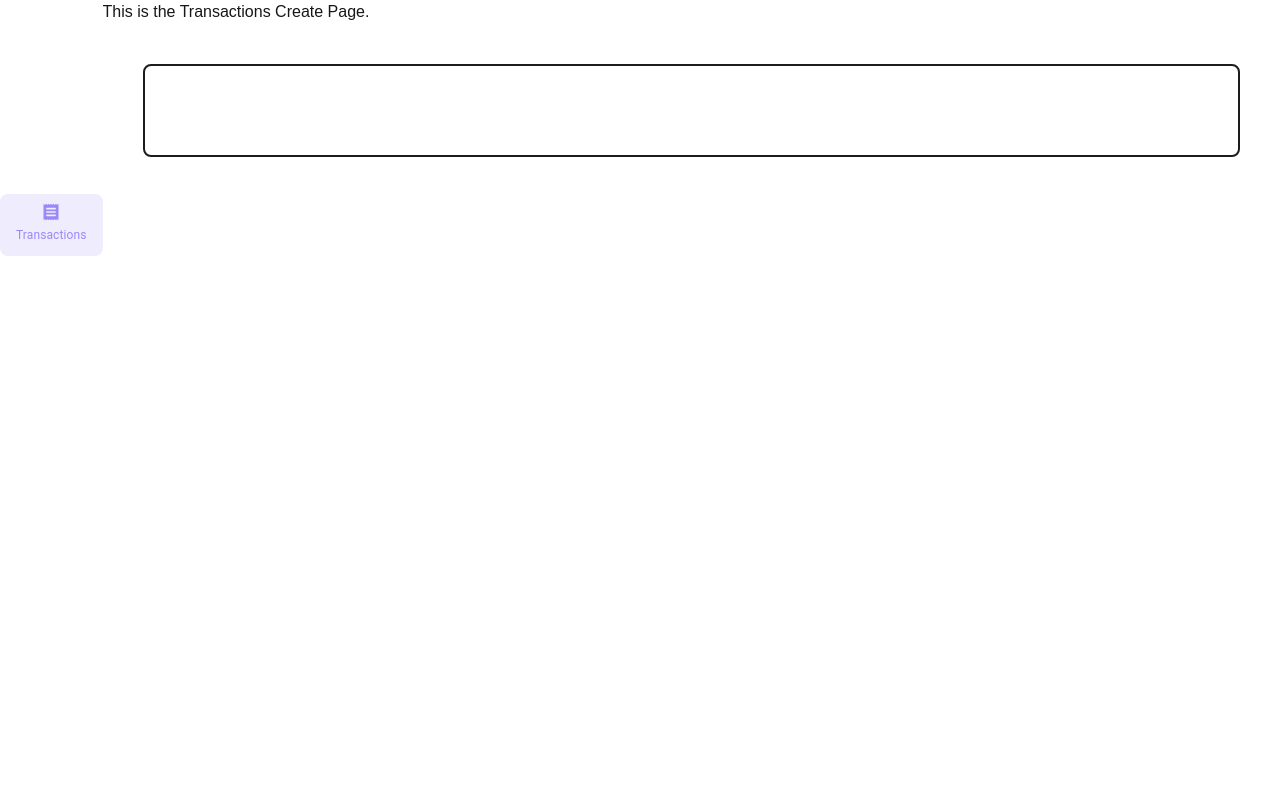
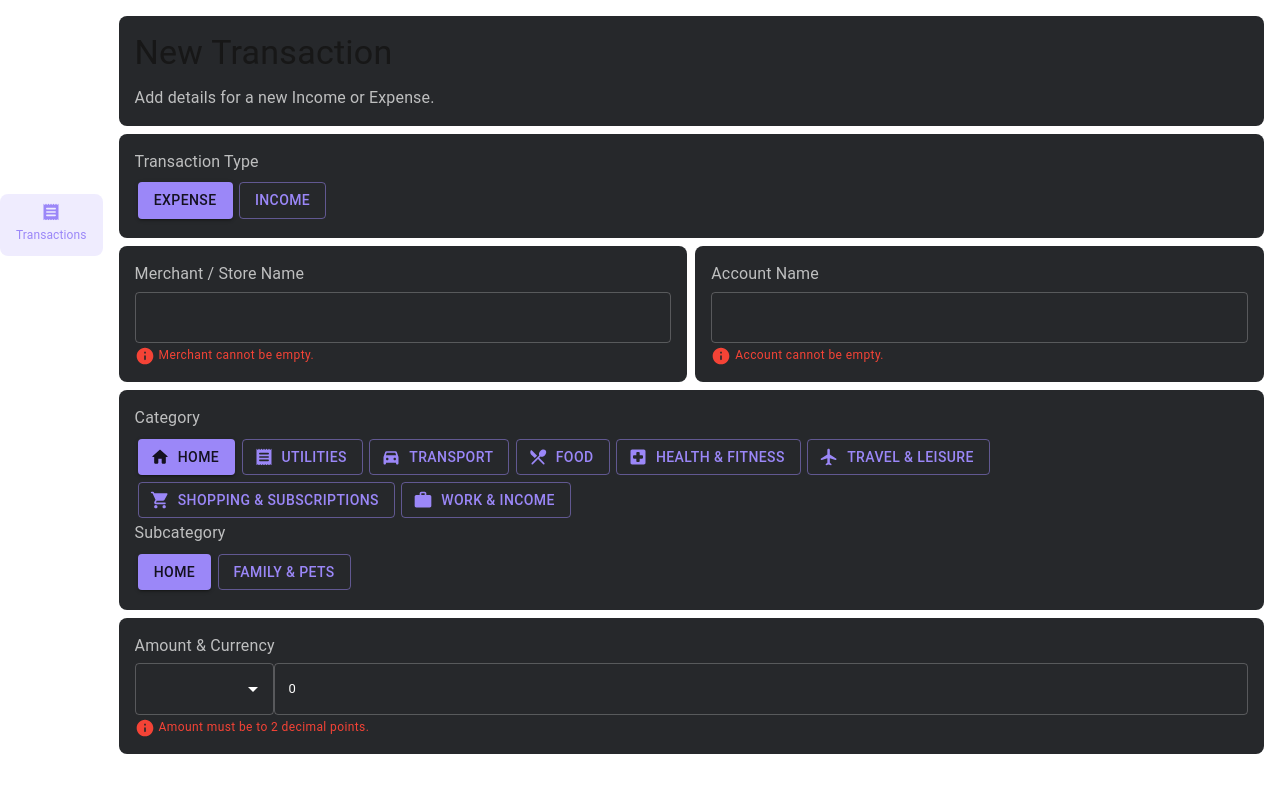
Before and after one commit to mukund1403/expenses_app, a Next.js app in the folder frontend/: page /transactions/create in a window 1280 px wide. Shown: the top 792 px of the page. Built offline with nearby package versions, Linux system fonts and the light colour scheme; what @mui/material-nextjs would draw is missing.

Commit message:
Update TransactionForm component

```diff
--- a/frontend/app/(sidebar)/transactions/create/page.tsx
+++ b/frontend/app/(sidebar)/transactions/create/page.tsx
@@ -3,7 +3,6 @@ import TransactionForm from '@/components/transactions/TransactionForm';
 export default function TransactionsCreatePage() {
   return (
     <>
-      <div>This is the Transactions Create Page.</div>
       <TransactionForm initialTransaction={null} />
     </>
   );
--- a/frontend/components/transactions/TransactionForm.tsx
+++ b/frontend/components/transactions/TransactionForm.tsx
@@ -1,16 +1,31 @@
 'use client';
 
-import { Transaction } from '@/components/transactions/consts';
-import { useState } from 'react';
 import {
+  emptyTransaction,
+  Transaction,
+  transactionCategoryIncomeMap,
+  transactionCategoryExpenseMap,
+  TransactionType,
+  currencyList,
+} from '@/components/transactions/consts';
+import { ElementType, useState } from 'react';
+import {
+  Autocomplete,
   Box,
+  Button,
+  FormHelperText,
   Grid,
   InputLabel,
-  Select,
+  Stack,
+  SvgIconProps,
   TextField,
+  Typography,
   useMediaQuery,
   useTheme,
 } from '@mui/material';
+
+import { styled } from '@mui/material/styles';
+import { InfoRounded } from '@mui/icons-material';
 
 export default function TransactionForm({
   initialTransaction: initTx, // shorthand for readability
@@ -20,67 +35,251 @@ export default function TransactionForm({
   const theme = useTheme();
   const isMobile = useMediaQuery(theme.breakpoints.down('sm'));
 
-  const [merchant, setMerchant] = useState<string>(initTx?.merchant ?? '');
-  const [amount, setAmount] = useState<number>(initTx?.amount ?? 0.0);
-  const [currency, setCurrency] = useState<string>(initTx?.currency ?? '');
-  const [account, setAccount] = useState<string>(initTx?.account ?? '');
-  const [category, setCategory] = useState<string>(initTx?.category ?? '');
-  const [datetime, setDatetime] = useState<string>(initTx?.datetime ?? '');
+  const [transaction, setTransaction] = useState(initTx ?? emptyTransaction);
 
   const [errors, setErrors] = useState<Record<string, string>>({});
 
-  const validateAll = () => {
-    const newErrors: Record<string, string> = {};
+  /* Params for Category Select*/
 
-    setErrors(newErrors);
+  const transactionCategoryMap =
+    transaction.type === 'income'
+      ? transactionCategoryIncomeMap
+      : transactionCategoryExpenseMap;
+
+  const categoryList: { name: string; icon: ElementType<SvgIconProps> }[] =
+    Object.entries(transactionCategoryMap).map(([name, { icon }]) => ({
+      name,
+      icon,
+    }));
+
+  const activeCategory: string =
+    Object.entries(transactionCategoryMap).find(([, { subcategories }]) =>
+      subcategories.includes(transaction.category),
+    )?.[0] || '';
+
+  const subcategoryList: string[] = activeCategory
+    ? transactionCategoryMap[activeCategory].subcategories
+    : [];
+
+  const updateField = <K extends keyof Transaction>(
+    key: K,
+    value: Transaction[K],
+  ) => {
+    setTransaction((prev) => ({
+      ...prev,
+      [key]: value,
+    }));
+  };
+
+  const onTypeChange = (type: TransactionType) => {
+    updateField('type', type);
+    const categoryMap =
+      type === 'income'
+        ? transactionCategoryIncomeMap
+        : transactionCategoryExpenseMap;
+    const firstCategoryKey = Object.keys(categoryMap)[0];
+    updateField('category', categoryMap[firstCategoryKey].subcategories[0]);
   };
 
   return (
-    <Box
-      sx={{
-        borderRadius: '0.5rem',
-        borderColor: 'background.paper',
-        borderWidth: '2px',
-        margin: '2.5rem',
-        padding: '0.5rem',
-        overflow: 'hidden',
-      }}
-    >
-      <form onSubmit={() => {}}>
-        <Grid container spacing={2}>
-          <Grid size={isMobile ? 12 : 6}>
-            <InputLabel
-              htmlFor='merchant-input-label'
-              sx={{ fontSize: '0.75rem' }}
+    <form onSubmit={() => {}}>
+      <Grid container spacing={1} sx={{ margin: '1rem' }}>
+        <TransactionFormGrid size={12}>
+          <Typography variant='h4' gutterBottom>
+            New Transaction
+          </Typography>
+          <Typography variant='body1' color='text.secondary'>
+            Add details for a new Income or Expense.
+          </Typography>
+        </TransactionFormGrid>
+        <TransactionFormGrid size={12}>
+          <TransactionFormLabel>Transaction Type</TransactionFormLabel>
+          <Stack direction='row' flexWrap='wrap'>
+            <Button
+              key='expense'
+              variant={
+                transaction.type === 'expense' ? 'contained' : 'outlined'
+              }
+              sx={{ m: '0.2rem' }}
+              onClick={() => {
+                onTypeChange('expense');
+              }}
             >
-              Merchant
-            </InputLabel>
+              expense
+            </Button>
+            <Button
+              key='income'
+              variant={transaction.type === 'income' ? 'contained' : 'outlined'}
+              sx={{ m: '0.2rem' }}
+              onClick={() => {
+                onTypeChange('income');
+              }}
+            >
+              income
+            </Button>
+          </Stack>
+        </TransactionFormGrid>
+        <TransactionFormGrid size={isMobile ? 12 : 6}>
+          <TransactionFormLabel>Merchant / Store Name</TransactionFormLabel>
+          <TextField
+            id='merchant-input-label'
+            value={transaction.merchant}
+            onChange={(e) => {
+              updateField('merchant', e.target.value);
+            }}
+            error={!!errors.merchant}
+            fullWidth
+            slotProps={{
+              input: {
+                sx: {
+                  fontSize: 'small',
+                },
+              },
+            }}
+          />
+          <FormHelperText error component='div'>
+            <Box display='flex' alignItems='center' gap={0.5}>
+              <InfoRounded fontSize='small' />
+              Merchant cannot be empty.
+            </Box>
+          </FormHelperText>
+        </TransactionFormGrid>
+        <TransactionFormGrid size={isMobile ? 12 : 6}>
+          <TransactionFormLabel>Account Name</TransactionFormLabel>
+          <TextField
+            id='account-input-label'
+            value={transaction.account}
+            onChange={(e) => {
+              updateField('account', e.target.value);
+            }}
+            error={!!errors.merchant}
+            fullWidth
+            slotProps={{
+              input: {
+                sx: {
+                  fontSize: 'small',
+                },
+              },
+            }}
+          />
+          <FormHelperText error component='div'>
+            <Box display='flex' alignItems='center' gap={0.5}>
+              <InfoRounded fontSize='small' />
+              Account cannot be empty.
+            </Box>
+          </FormHelperText>
+        </TransactionFormGrid>
+        <TransactionFormGrid size={12}>
+          <TransactionFormLabel>Category</TransactionFormLabel>
+          <Stack direction='row' flexWrap='wrap'>
+            {categoryList.map(({ name, icon: Icon }) => (
+              <Button
+                key={name}
+                startIcon={<Icon />}
+                variant={name === activeCategory ? 'contained' : 'outlined'}
+                sx={{ m: '0.2rem' }}
+                onClick={() => {
+                  if (name === activeCategory) return;
+
+                  const defaultSubcategory =
+                    transactionCategoryMap[name].subcategories[0];
+                  updateField('category', defaultSubcategory);
+                }}
+              >
+                {name}
+              </Button>
+            ))}
+          </Stack>
+          <TransactionFormLabel>Subcategory</TransactionFormLabel>
+          <Stack direction='row' flexWrap='wrap'>
+            {(() => {
+              return subcategoryList.map((subcategory: string) => (
+                <Button
+                  key={subcategory}
+                  variant={
+                    transaction.category === subcategory
+                      ? 'contained'
+                      : 'outlined'
+                  }
+                  sx={{ m: '0.2rem' }}
+                  onClick={() => {
+                    updateField('category', subcategory);
+                  }}
+                >
+                  {subcategory}
+                </Button>
+              ));
+            })()}
+          </Stack>
+        </TransactionFormGrid>
+        <TransactionFormGrid size={12}>
+          <TransactionFormLabel>Amount & Currency</TransactionFormLabel>
+          <Box sx={{ display: 'flex' }}>
+            <Autocomplete
+              options={currencyList}
+              slotProps={{
+                listbox: {
+                  style: { fontSize: 'small' },
+                },
+              }}
+              sx={{ width: '10rem' }}
+              renderInput={(params) => (
+                <TextField
+                  {...params}
+                  slotProps={{
+                    htmlInput: {
+                      ...params.inputProps,
+                      style: { fontSize: 'small' },
+                    },
+                  }}
+                />
+              )}
+            />
             <TextField
-              id='merchant-input-label'
-              value={merchant}
+              id='amount-input-label'
+              value={transaction.amount}
+              type='number'
               onChange={(e) => {
-                setMerchant(e.target.value);
+                const value = e.target.value;
+                updateField('amount', value === '' ? 0 : Number(value));
               }}
               error={!!errors.merchant}
-              helperText={errors.merchant}
-              sx={{ width: '100%' }}
+              fullWidth
+              slotProps={{
+                input: {
+                  sx: {
+                    fontSize: 'small',
+                  },
+                },
+              }}
             />
-          </Grid>
-          <Grid size={isMobile ? 12 : 6}>
-            <InputLabel id='category-select-label' sx={{ fontSize: '0.75rem' }}>
-              Category
-            </InputLabel>
-            <Select
-              labelId='category-select-label'
-              sx={{ width: '100%' }}
-            ></Select>
-          </Grid>
-        </Grid>
-      </form>
-    </Box>
+          </Box>
+          <FormHelperText error component='div'>
+            <Box display='flex' alignItems='center' gap={0.5}>
+              <InfoRounded fontSize='small' />
+              Amount must be to 2 decimal points.
+            </Box>
+          </FormHelperText>
+        </TransactionFormGrid>
+      </Grid>
+    </form>
   );
 }
 
+const TransactionFormGrid = styled(Grid)(({ theme }) => ({
+  borderRadius: '0.5rem',
+  backgroundColor: theme.palette.background.paper,
+  borderStyle: 'solid',
+  padding: '1rem',
+  overflow: 'hidden',
+}));
+
+const TransactionFormLabel = styled(InputLabel)(({ theme }) => ({
+  width: '100%',
+  marginBottom: '0.4rem',
+}));
+
+// TODO: delete this
 // export interface Transaction {
 //   transaction_id: string;
 //   merchant: string;
--- a/frontend/components/transactions/consts.ts
+++ b/frontend/components/transactions/consts.ts
@@ -26,13 +26,24 @@ export interface Transaction {
   type: TransactionType;
 }
 
+export const emptyTransaction = {
+  transaction_id: '',
+  merchant: '',
+  amount: 0,
+  currency: '',
+  account: '',
+  category: 'home',
+  datetime: '',
+  type: 'expense',
+};
+
 export interface CurrencySummary {
   currency: string;
   expense: number;
   income: number;
 }
 
-export const transactionCategoryMap: Record<
+export const transactionCategoryExpenseMap: Record<
   string,
   { subcategories: string[]; icon: ElementType<SvgIconProps> }
 > = {
@@ -55,8 +66,6 @@ export const transactionCategoryMap: Record<
       'vehicle & repairs',
       'gas',
       'other transportation',
-      'transfer',
-      'credit card payment',
     ],
     icon: DirectionsCarFilledRounded,
   },
@@ -83,7 +92,7 @@ export const transactionCategoryMap: Record<
     icon: FlightRounded,
   },
   'Shopping & Subscriptions': {
-    subcategories: ['shopping', 'clothing', 'other shopping', 'subscriptions'],
+    subcategories: ['shopping', 'clothing', 'subscriptions', 'other shopping'],
     icon: ShoppingCartRounded,
   },
   'Work & Income': {
@@ -92,13 +101,28 @@ export const transactionCategoryMap: Record<
       'primary paycheck',
       'business income',
       'repayment from others',
-      'other income',
       'education',
       'gifts & donations',
+      'transfer',
+      'credit card payment',
       'other expenses',
-      'transfers',
-      'salary',
+      'other income',
     ],
     icon: WorkRounded,
   },
 } as const;
+
+export const transactionCategoryIncomeMap: Record<
+  string,
+  { subcategories: string[]; icon: ElementType<SvgIconProps> }
+> = {
+  'Work & Income': {
+    subcategories: ['transfers', 'salary'],
+    icon: WorkRounded,
+  },
+} as const;
+
+// prettier-ignore
+export const currencyList: string[] = [
+  "AED","ALL","AMD","AOA","ARS","AUD","AZN","BBD","BDT","BHD","BMD","BND","BOB","BRL","BSD","BYN","BWP","CAD","CDF","CHF","CLP","CNY","COP","CRC","CZK","DKK","DOP","DZD","EGP","ETB","EUR","FJD","GBP","GEL","GHS","GIP","GTQ","HKD","HNL","HRK","HUF","IDR","ILS","IMP","INR","IQD","ISK","JMD","JPY","JOD","KGS","KHR","KRW","KWD","KYD","KZT","LAK","LBP","LKR","LYD","MAD","MDL","MGA","MKD","MMK","MNT","MOP","MRU","MUR","MXN","MYR","NAD","NGN","NIO","NOK","NZD","OMR","PAB","PEN","PGK","PHP","PKR","PLN","PYG","QAR","RON","RSD","RUB","RWF","SAR","SEK","SGD","SHP","SLL","SOS","SRD","SZL","THB","TJS","TMT","TND","TOP","TRY","TTD","TWD","TZS","UAH","USD","UYU","UZS","VEF","VND","XAF","XCD","XOF","XPF","ZAR","ZMW","ZWD"
+].sort();
--- a/frontend/components/transactions/utils.ts
+++ b/frontend/components/transactions/utils.ts
@@ -3,14 +3,18 @@ import { SvgIconProps } from '@mui/material';
 import { MoreHorizRounded } from '@mui/icons-material';
 import {
   Transaction,
-  transactionCategoryMap,
+  transactionCategoryIncomeMap,
+  transactionCategoryExpenseMap,
   CurrencySummary,
 } from '@/components/transactions/consts';
 
 export function getTransactionIcon(
   subcategory: string,
 ): ElementType<SvgIconProps> {
-  for (const category of Object.values(transactionCategoryMap)) {
+  for (const category of Object.values({
+    ...transactionCategoryIncomeMap,
+    ...transactionCategoryExpenseMap,
+  })) {
     if (category.subcategories.includes(subcategory)) {
       return category.icon;
     }
--- a/frontend/theme/theme.ts
+++ b/frontend/theme/theme.ts
@@ -9,7 +9,8 @@ const theme = createTheme({
       main: '#9b87f8',
     },
     background: {
-      paper: '#1c1c1c',
+      default: '#191a1c',
+      paper: '#26282b',
     },
   },
 });
```
